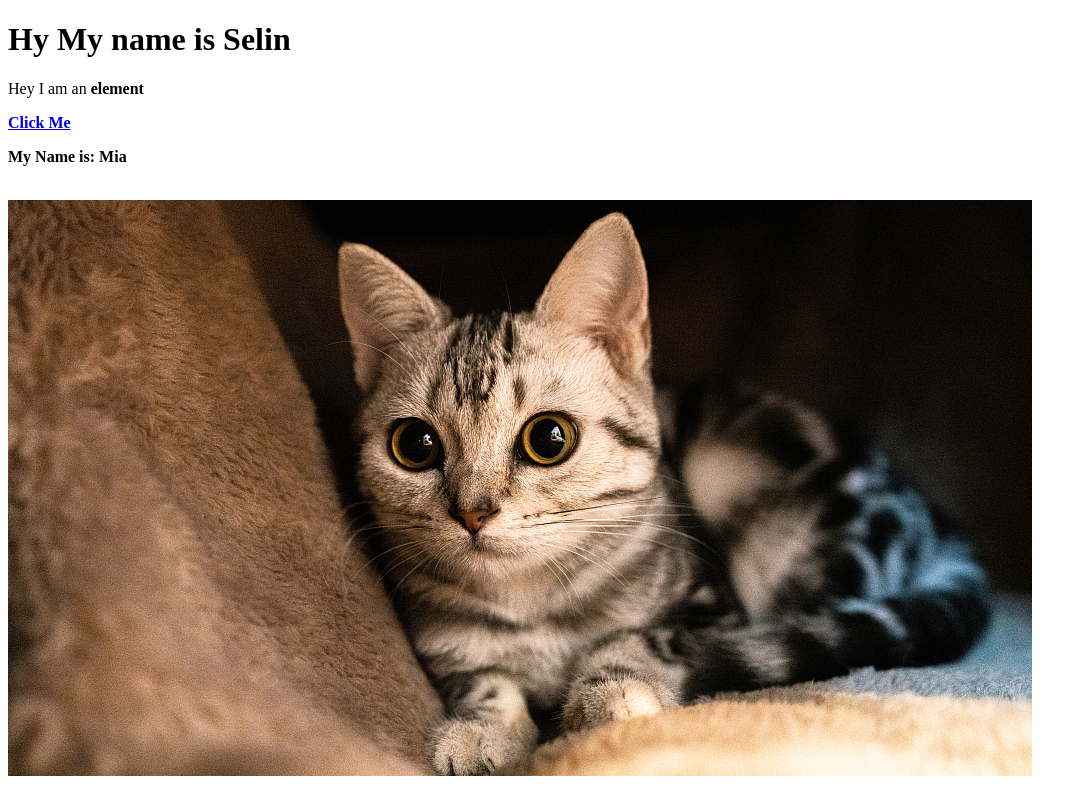
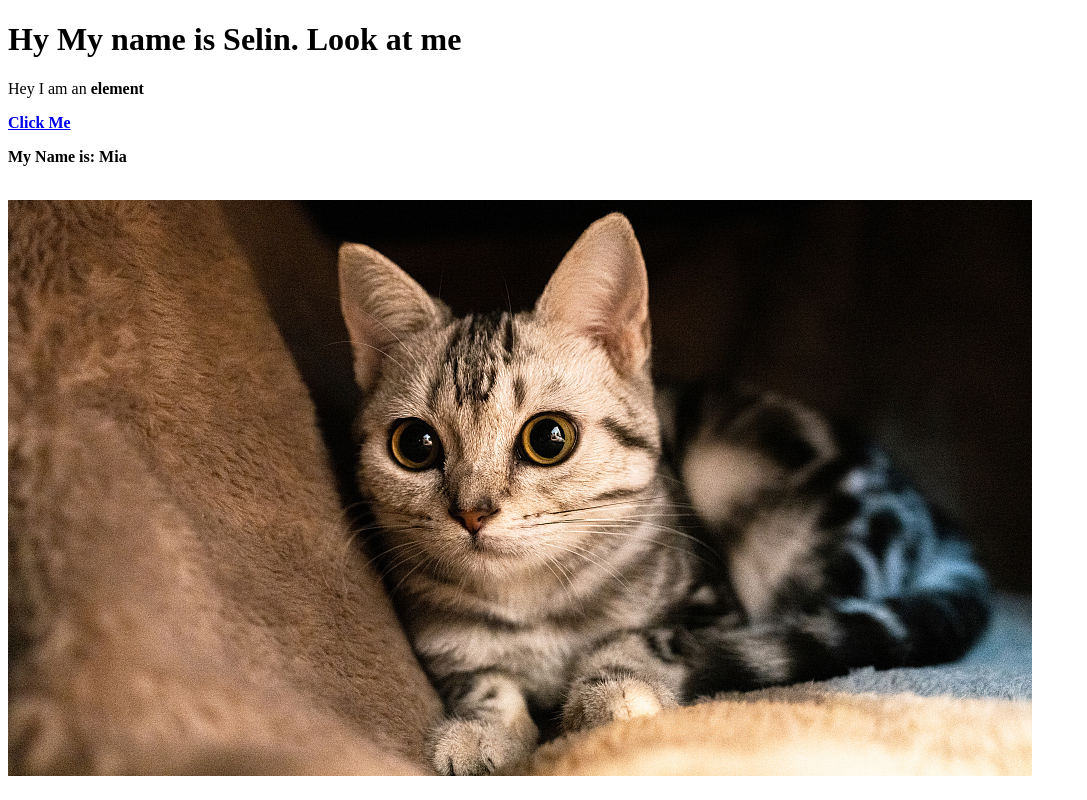
Before and after one commit to selynnna/Cartoon-herooo-, a plain HTML site: page test.html in a window 1280 px wide. Shown: the whole page, without its empty margins (0-1087 px from the left). Drawn offline with Linux system fonts and the light colour scheme.

Commit message:
Update test.html

```diff
--- a/test.html
+++ b/test.html
@@ -5,10 +5,7 @@
 	<title>Test Page</title>
 </head>
 <body>
-
-
-
-	<h1> Hy My name is Selin</h1>
+	<h1> Hy My name is Selin. Look at me </h1>
 	<p>Hey I am an <b>element<b> </p>
 	<a href="https://google.com" target="_blank" title="Lets Go to Google!"
 	>Click Me</a>
```
